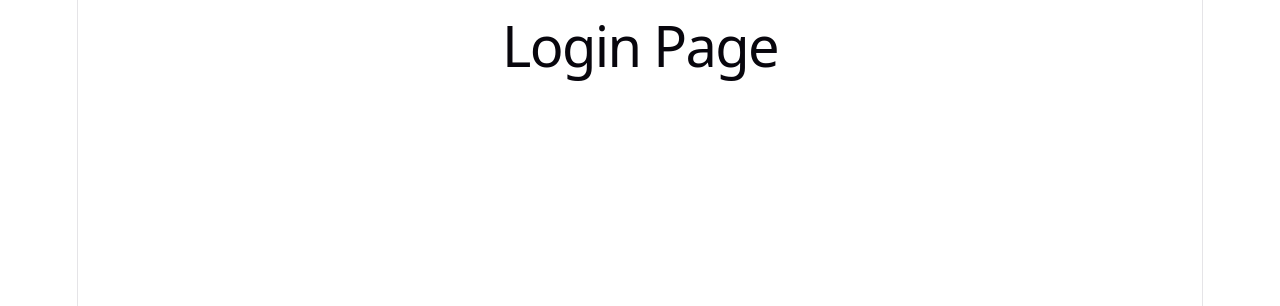
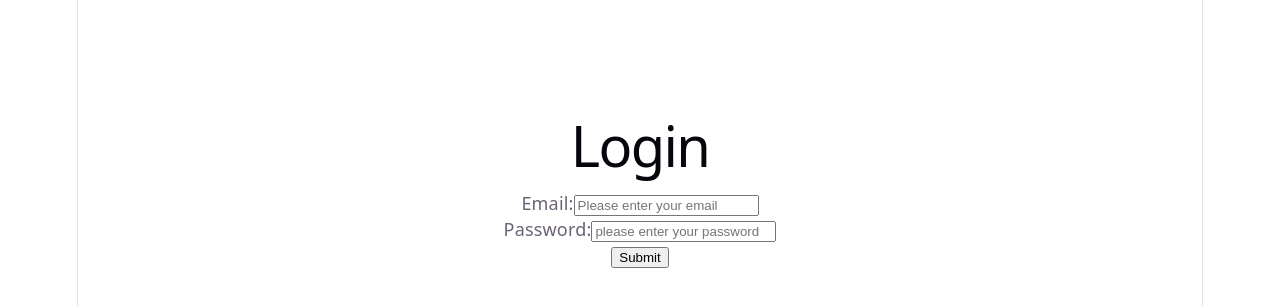
Before and after one commit to Scriblezz/SubscriptionManager.api, a React (Vite) app in the folder SubscriptionManager.client/: page /login in a window 1280 px wide. Shown: the top 306 px of the page. Built offline with nearby package versions, Linux system fonts and the light colour scheme.

Commit message:
Add Login page with JWT authentication

```diff
--- a/SubscriptionManager.client/src/App.jsx
+++ b/SubscriptionManager.client/src/App.jsx
@@ -1,12 +1,15 @@
 import { BrowserRouter, Routes, Route } from 'react-router-dom'
+import Login from './pages/Login'
+import Register from './pages/Register'
+import Subscriptions from './pages/Subscriptions'
 
 function App() {
   return (
     <BrowserRouter>
       <Routes>
-        <Route path="/login" element={<h1>Login Page</h1>} />
-        <Route path="/register" element={<h1>Register Page</h1>} />
-        <Route path="/subscriptions" element={<h1>Subscriptions Page</h1>} />
+        <Route path="/login" element={<Login />} />
+        <Route path="/register" element={<Register />} />
+        <Route path="/subscriptions" element={<Subscriptions />} />
       </Routes>
     </BrowserRouter>
   )
--- /dev/null
+++ b/SubscriptionManager.client/src/pages/Login.jsx
@@ -0,0 +1,48 @@
+import { useState } from 'react'
+import { useNavigate } from 'react-router-dom'
+function Login() {
+    const [email, setEmail] = useState('')
+    const [password, setPassword] = useState('')
+    const navigate = useNavigate()
+    async function handleSubmit() {
+    const response = await fetch('http://localhost:5001/api/Auth/login', {
+        method: 'POST',
+        headers: {
+            'Content-Type': 'application/json'
+        },
+        body: JSON.stringify({ email, password })
+    })
+
+    const data = await response.json()
+    localStorage.setItem('token', data.token)
+    navigate('/subscriptions')
+}
+    return (
+        <div style={{ display: 'flex', flexDirection: 'column', justifyContent: 'center', alignItems: 'center', marginTop: '100px' }}>
+            <div>
+                <h1>Login</h1>
+                <label>Email:</label>
+                <input
+                    type="email"
+                    placeholder="Please enter your email"
+                    value={email}
+                    onChange={(e) => setEmail(e.target.value)}
+                />
+            </div>
+            <div>
+                <label>Password:</label>
+                <input
+                    type="password"
+                    placeholder="please enter your password"
+                    value={password}
+                    onChange={(e) => setPassword(e.target.value)}
+                />
+            </div>
+            <div>
+                <button onClick={handleSubmit}>Submit</button>
+            </div>
+        </div>
+    )
+}
+
+export default Login
--- /dev/null
+++ b/SubscriptionManager.client/src/pages/Register.jsx
@@ -0,0 +1,9 @@
+function Register() {
+  return (
+    <div>
+      <h1>Register</h1>
+    </div>
+  )
+}
+
+export default Register
--- /dev/null
+++ b/SubscriptionManager.client/src/pages/Subscriptions.jsx
@@ -0,0 +1,9 @@
+function Subscriptions() {
+  return (
+    <div>
+      <h1>Subscriptions</h1>
+    </div>
+  )
+}
+
+export default Subscriptions
```
Also changed, not shown: 1 other file (tests, documents, lock files or other folders).
